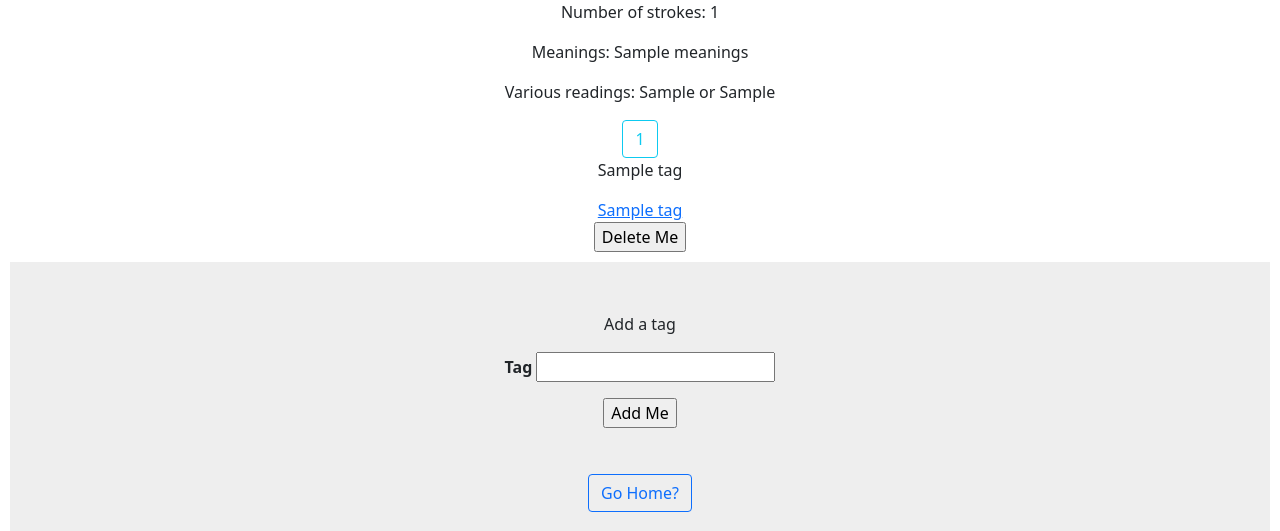
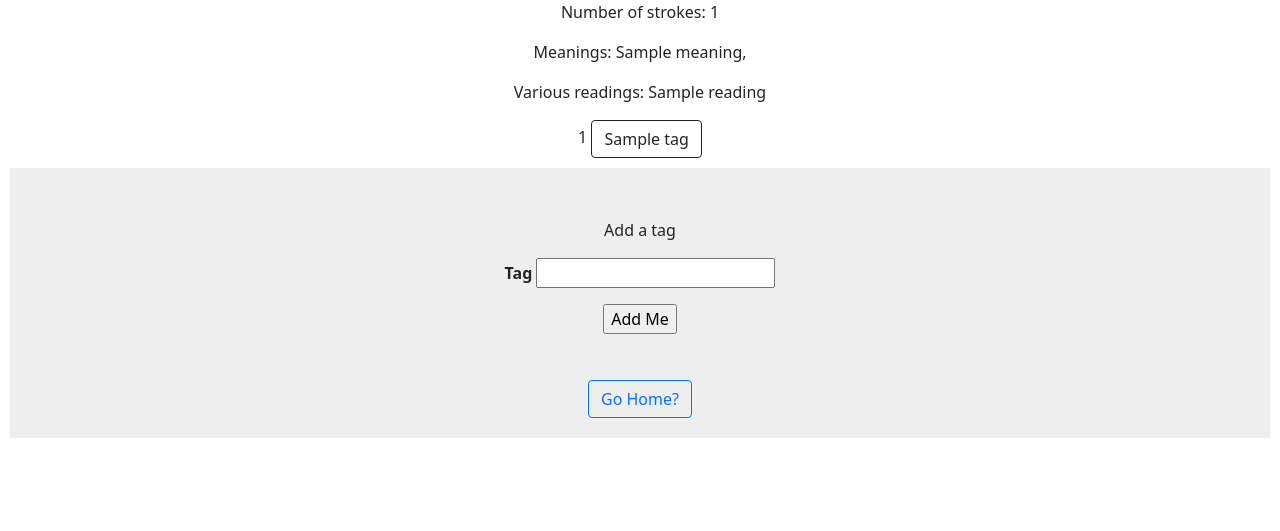
Before and after one commit to azharzulkifli98/Kanjistuff, a Flask app: template flask_apps/templates/item.html in a window 1280 px wide. Shown: the part 156-687 px from the top of the page. Run offline with Flask 2, Linux system fonts and the light colour scheme; the template is opened without the code that fills it: most values are stand-ins (such as "Sample title", 1, 10 or a date in 2020).

Commit message:
updating form appearance

```diff
--- a/flask_apps/templates/item.html
+++ b/flask_apps/templates/item.html
@@ -4,19 +4,13 @@
 {% endblock %}
 {% block content %}
     <p>Number of strokes: {{ kanji['extra']['stroke_count'] }}</p>
-    <p>Meanings: {{ kanji['extra']['meanings'] }}</p>
-    <p>Various readings: {{ kanji['extra']['kun_readings'] }} or {{ kanji['extra']['on_readings'] }}</p>
+    <p>Meanings: {% for meaning in kanji['extra']['meanings'] %} {{ meaning }}, {% endfor %}</p>
+    <p>Various readings: {% for reading in kanji['extra']['kun_readings'] %} {{ reading }} {% endfor %}</p>
     {% for tag in kanji['tags'] %}
-    <button class="btn btn-outline-info" type="button">
-        {{ loop.index }}
-    </button>
     <div class="link">
         <form method="GET" action="{{ url_for('search') }}" >
-            <p>{{ tag }}</p>
-        </form>
-        <a href="http://127.0.0.1:5000/app/?tag={{ tag }}">{{ tag }}</a>
-        <form method="POST" action="{{ url_for('delete_tag', id=kanji['_id'], tag=tag) }}" >
-            <input type="submit" value="Delete Me">
+            {{ loop.index }}
+            <input type="submit" class="btn btn-outline-dark" value="{{ tag }}">
         </form>
     </div>
     {% endfor %}
--- a/flask_apps/templates/search_kanji.html
+++ b/flask_apps/templates/search_kanji.html
@@ -24,7 +24,7 @@
             {% endif %}
             <form method="GET" action="{{ url_for('item', id=kanji['_id']) }}" >
                 <td>
-                    <input type="submit" class="btn btn-outline-dark" value="{{ kanji['symbol'] }}<ul><li>hi</li><li>hie</li></ul>" style="font-size: 25px;">
+                    <input type="submit" class="btn btn-outline-dark" value="{{ kanji['symbol'] }}" style="font-size: 25px;">
                 </td>
             </form>
             {% if loop.index % 5 == 0 or loop.last %}
```
